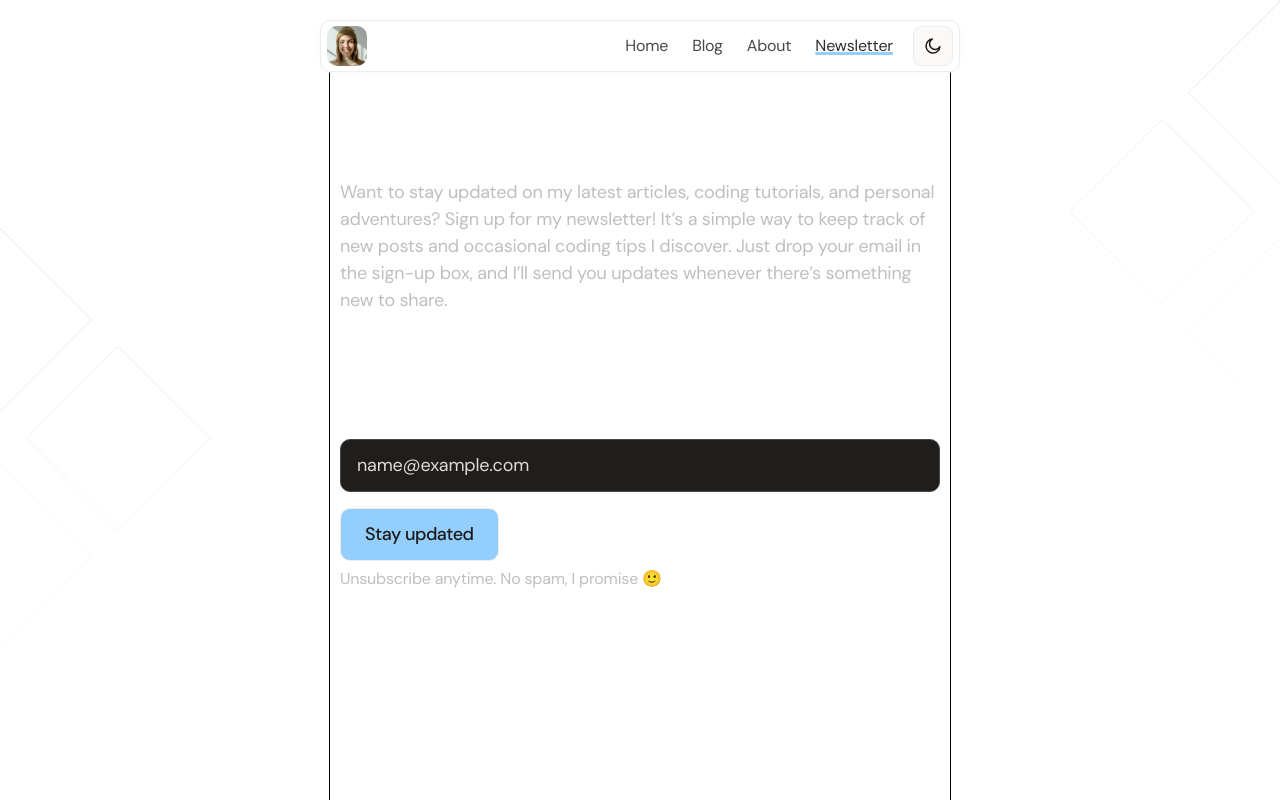
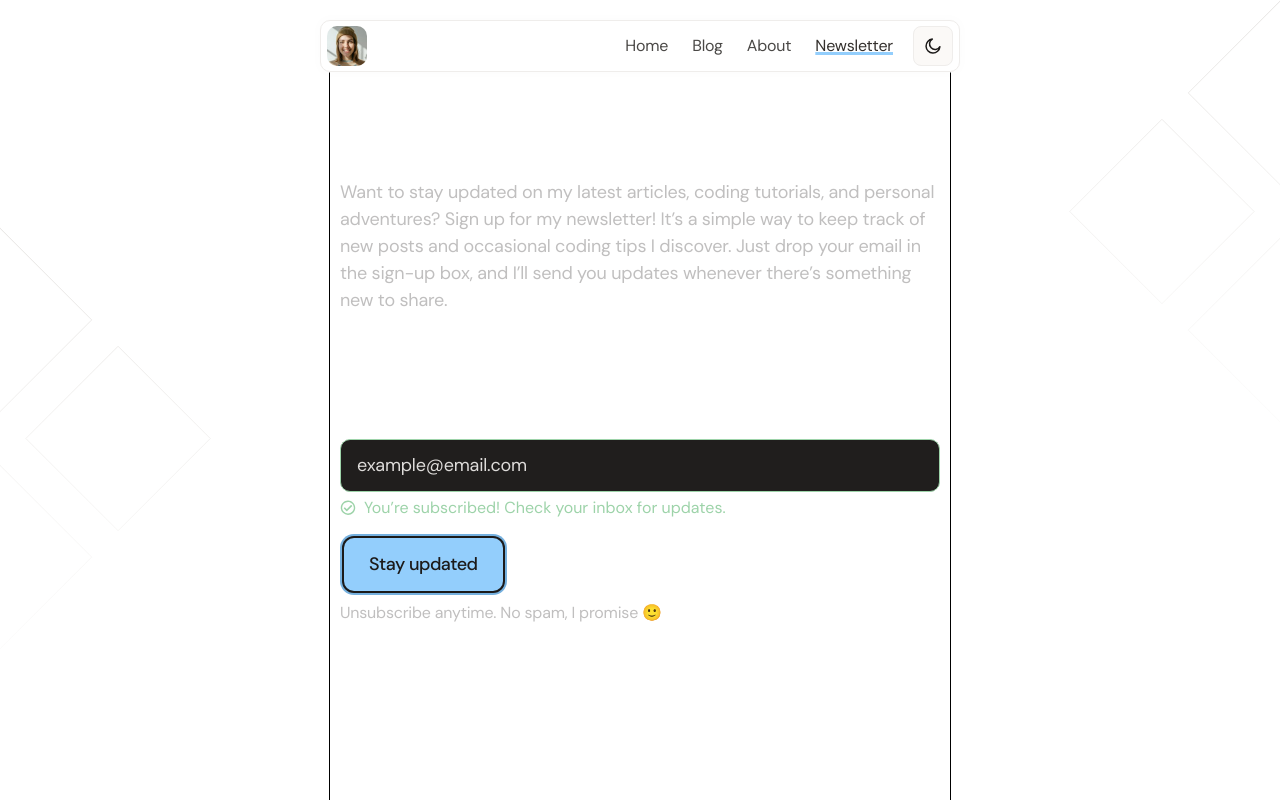
Before and after one commit to Shaimaa01/personal-blog, a React (Vite) app: page /Newsletter in a window 1280 px wide. Both pictures are taken after typing "name@example.com" into the empty fields and a click on the button "Stay updated". Shown: the top 800 px of the page. Built offline with nearby package versions, Linux system fonts and the light colour scheme.

Commit message:
feat: Add focus, hover, success, and error states to newsletter form

```diff
--- a/src/components/Form.jsx
+++ b/src/components/Form.jsx
@@ -1,7 +1,7 @@
 import { Formik, Form, Field } from "formik";
 import * as Yup from "yup";
-import { InfoIcon } from "../icons/InfoIcon";
-
+import errorIcon from "/assets/images/icon-error.svg";
+import SuccessIcon from "../icons/SuccessIcon";
 function FormContainer() {
   const initialValues = {
     email: "",
@@ -10,15 +10,19 @@ function FormContainer() {
   const validationSchema = Yup.object({
     email: Yup.string().email("Invalid email").required("Email is required"),
   });
+
   return (
     <Formik
       initialValues={initialValues}
       validationSchema={validationSchema}
-      onSubmit={(values) => {
+      onSubmit={(values, { resetForm, setStatus }) => {
         console.log("Uploaded file:", values.email);
+        resetForm();
+        setStatus("You’re subscribed! Check your inbox for updates.");
+        setTimeout(() => setStatus(null), 6000);
       }}
     >
-      {({ errors, touched }) => {
+      {({ errors, touched, status }) => {
         return (
           <Form className="flex flex-col gap-[16px]">
             <div className="flex flex-col gap-[6px]">
@@ -33,9 +37,11 @@ function FormContainer() {
                 name="email"
                 type="email"
                 placeholder="example@email.com"
-                className={`bg-Neutral-800 border  rounded-[10px] px-[16px] py-[12px] text-Neutral-300 placeholder:text-Neutral-300 text-[18px] leading-[150%] tracking-[-0.2px] w-full  cursor-pointer p-[16px]  hover:bg-[#ffffff33] backdrop-blur-[5px]    focus:outline-2 focus:outline-offset-2 focus:outline-[#8784A5] ${
+                className={`bg-Neutral-800 border  rounded-[10px] px-[16px] py-[12px] text-Neutral-300 placeholder:text-Neutral-300 text-[18px] leading-[150%] tracking-[-0.2px]   cursor-pointer p-[16px]  hover:bg-Neutral-700    focus:outline-none focus:shadow-[0_0_0_2px_#1C1A19,0_0_0_4px_#75B0DE] focus:m-[4px]   ${
                   errors.email && touched.email
-                    ? "border-[#F57463]"
+                    ? "border-Red-400"
+                    : status
+                    ? "border-Green-500"
                     : "border-Neutral-600"
                 }`}
                 aria-describedby="emailError"
@@ -44,18 +50,25 @@ function FormContainer() {
               {errors.email && touched.email && (
                 <p
                   id="emailError"
-                  className=" tracking-[-0.2px] leading-[14.4px] text-[12px] flex items-center gap-[8px] text-[#F57463]"
+                  className=" tracking-[-0.2px] leading-[130%] text-[16px] flex items-center gap-[8px] text-Red-400"
                 >
-                  <InfoIcon />
+                  <img src={errorIcon} alt="error icon" />
                   <span>{errors.email}</span>
                 </p>
+              )}
+
+              {status && (
+                <div className="text-Green-500 text-[16px] racking-[-0.2px] leading-[130%]  flex items-center gap-[8px]">
+                  <SuccessIcon />
+                  <span>{status}</span>
+                </div>
               )}
             </div>
 
             <div className="flex flex-col gap-[8px]">
               <button
                 type="submit"
-                className="cursor-pointer bg-Blue-500 border border-[#EEEEEE] rounded-[10px] text-Neutral-900 px-[24px] py-[12px] font-medium text-[18px] leading-[150%] tracking-[-0.5px] w-fit"
+                className="cursor-pointer bg-Blue-500 hover:bg-Blue-700 border border-[#EEEEEE] rounded-[10px] text-Neutral-900 px-[24px] py-[12px] font-medium text-[18px] leading-[150%] tracking-[-0.5px] w-fit focus:shadow-[0_0_0_2px_#1C1A19,0_0_0_4px_#75B0DE] focus:border-transparent focus:m-[4px]"
               >
                 Stay updated
               </button>
--- a/src/icons/InfoIcon.jsx
+++ /dev/null
@@ -1,14 +0,0 @@
-export const InfoIcon = () => (
-    <svg
-      width="14"
-      height="15"
-      viewBox="0 0 14 15"
-      fill="none"
-      xmlns="http://www.w3.org/2000/svg"
-    >
-      <path
-        d="M7 1.344A5.899 5.899 0 0 0 1.094 7.25 5.882 5.882 0 0 0 7 13.156a5.899 5.899 0 0 0 5.906-5.906c0-3.254-2.68-5.906-5.906-5.906Zm0-.875c3.719 0 6.781 3.062 6.781 6.781 0 3.746-3.062 6.781-6.781 6.781A6.78 6.78 0 0 1 .219 7.25C.219 3.531 3.254.469 7 .469Zm-.984 9.406h.328V6.594h-.328a.316.316 0 0 1-.329-.328v-.22c0-.163.137-.327.329-.327h1.312c.164 0 .328.164.328.328v3.828h.328c.164 0 .329.164.329.328v.219a.332.332 0 0 1-.329.328H6.016a.316.316 0 0 1-.329-.328v-.219c0-.164.137-.328.329-.328ZM7 3.312a.9.9 0 0 1 .875.876c0 .492-.41.875-.875.875a.864.864 0 0 1-.875-.875c0-.465.383-.875.875-.875Z"
-        fill="currentColor"
-      />
-    </svg>
-  );
--- /dev/null
+++ b/src/icons/SuccessIcon.jsx
@@ -0,0 +1,16 @@
+const SuccessIcon = () => {
+    return (
+      <svg
+        xmlns="http://www.w3.org/2000/svg"
+        width="14"
+        height="15"
+        fill="currentColor"
+        viewBox="0 0 14 15"
+        className="w-4 h-4"
+      >
+        <path d="M7 .469c3.719 0 6.781 3.062 6.781 6.781 0 3.746-3.062 6.781-6.781 6.781A6.78 6.78 0 0 1 .219 7.25C.219 3.531 3.254.469 7 .469ZM7 1.78A5.467 5.467 0 0 0 1.531 7.25 5.45 5.45 0 0 0 7 12.719a5.467 5.467 0 0 0 5.469-5.469c0-3.008-2.461-5.469-5.469-5.469Zm3.828 3.582c.11.11.11.328 0 .465l-4.73 4.676a.315.315 0 0 1-.465 0L3.145 7.988c-.11-.11-.11-.328 0-.465l.628-.601a.315.315 0 0 1 .465 0l1.64 1.64 3.856-3.828c.137-.136.356-.136.465 0l.63.63Z" />
+      </svg>
+    );
+  };
+
+  export default SuccessIcon;
```
Also changed, not shown: public/assets/images/icon-success.svg (deleted).
